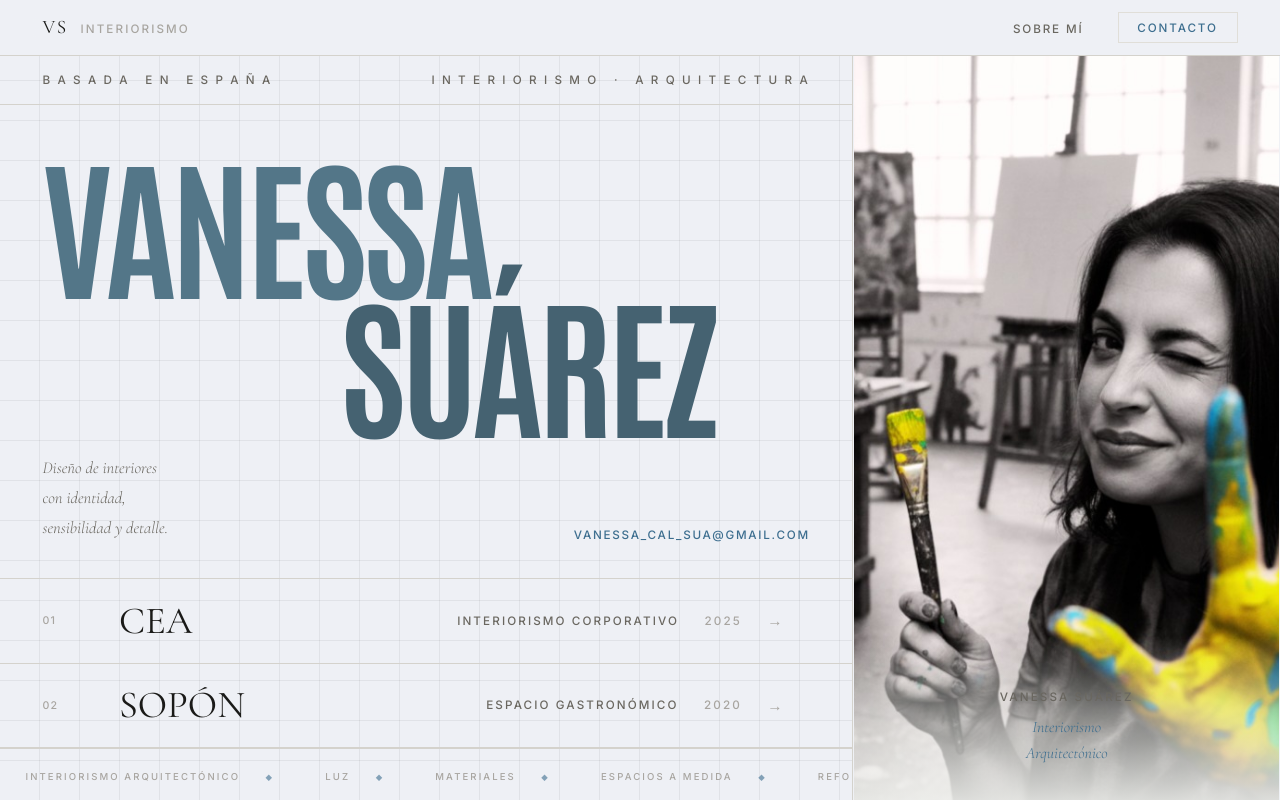
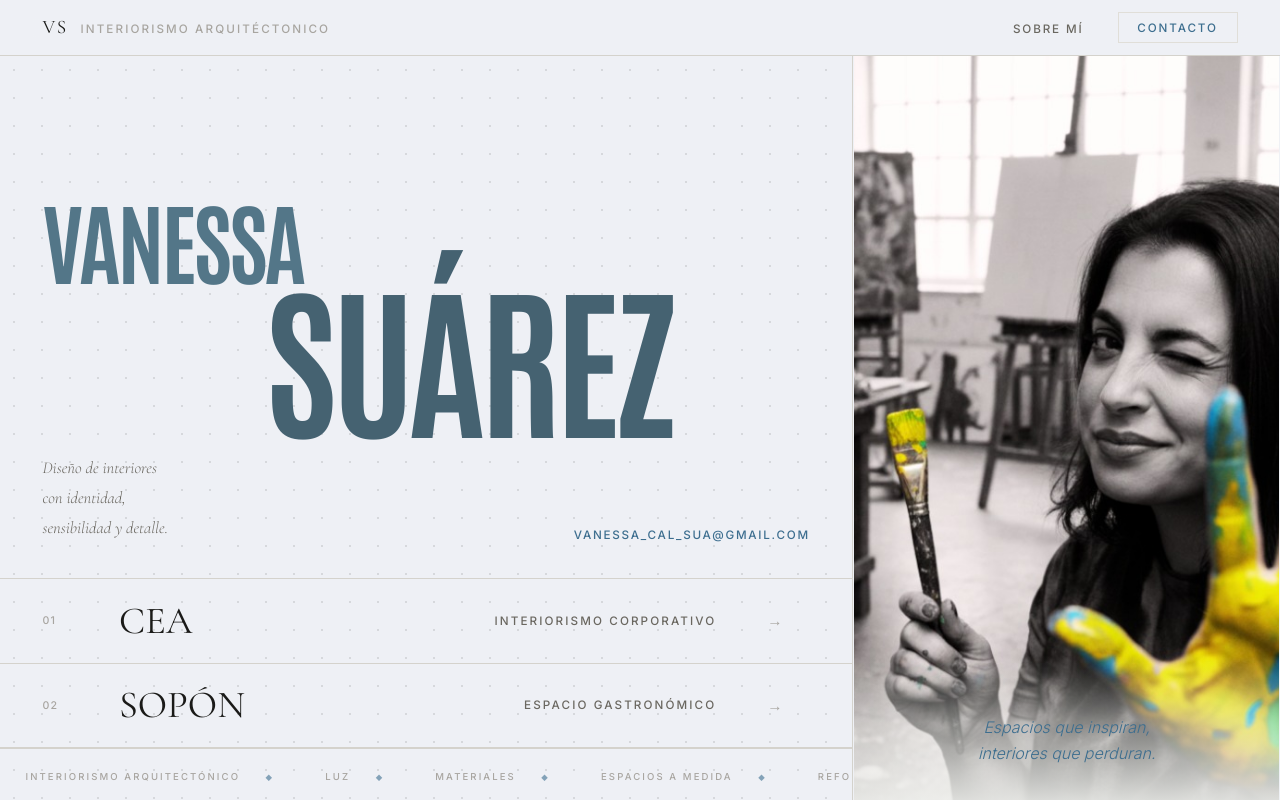
Before and after one commit to CrisMatJi/vanessa-suarez-portfolio, a React (Vite) app: page / in a window 1280 px wide. Built offline with nearby package versions, Linux system fonts and the light colour scheme.

Commit message:
Cambios del mvp inicial. Mejoras en el HomePanel , cambios de fuentes, eliminación de textos redundantes.

```diff
--- a/index.html
+++ b/index.html
@@ -5,7 +5,7 @@
     <link rel="icon" type="image/svg+xml" href="/vite.svg" />
     <meta name="viewport" content="width=device-width, initial-scale=1.0" />
     <meta name="description" content="Vanessa Suárez — Interiorismo Arquitectónico. Diseño de interiores con identidad, sensibilidad y detalle." />
-    <title>Vanessa Suárez — Interiorismo Arquitectónico</title>
+    <title>Vanessa Suárez</title>
     <link rel="preconnect" href="https://fonts.googleapis.com" />
     <link rel="preconnect" href="https://fonts.gstatic.com" crossorigin />
     <link href="https://fonts.googleapis.com/css2?family=Antonio:wght@400;700&family=Cormorant+Garamond:ital,wght@0,300;0,400;0,500;0,600;1,300;1,400&family=Inter:wght@300;400;500&display=swap" rel="stylesheet" />
--- a/src/components/HomePanel.module.css
+++ b/src/components/HomePanel.module.css
@@ -1,3 +1,19 @@
+/* ── Keyframes ── */
+@keyframes slideUp {
+  from { opacity: 0; transform: translateY(40px); }
+  to   { opacity: 1; transform: translateY(0); }
+}
+
+@keyframes fadeIn {
+  from { opacity: 0; }
+  to   { opacity: 1; }
+}
+
+@keyframes slideInRow {
+  from { opacity: 0; transform: translateX(-16px); }
+  to   { opacity: 1; transform: translateX(0); }
+}
+
 /* ── Panel 1: Home / Navigation (2/3 of viewport) ── */
 .panel {
   width: 66.667vw;
@@ -7,23 +23,12 @@
   flex-direction: column;
   overflow: hidden;
   background-color: var(--theme-bg);
-  background-image:
-    repeating-linear-gradient(0deg,   transparent, transparent 39px, rgba(0,0,0,0.06) 39px, rgba(0,0,0,0.06) 40px),
-    repeating-linear-gradient(90deg,  transparent, transparent 39px, rgba(0,0,0,0.06) 39px, rgba(0,0,0,0.06) 40px);
+  background-image: radial-gradient(circle, rgba(0,0,0,0.10) 1px, transparent 1px);
+  background-size: 28px 28px;
   border-right: 1px solid var(--border);
   transition:
     --theme-bg 0.65s cubic-bezier(0.25, 0.46, 0.45, 0.94),
     background-color 0.65s cubic-bezier(0.25, 0.46, 0.45, 0.94);
-}
-
-/* ── Eyebrow ── */
-.eyebrow {
-  display: flex;
-  justify-content: space-between;
-  align-items: center;
-  padding: 0.875rem 2.5rem;
-  border-bottom: 1px solid var(--border);
-  flex-shrink: 0;
 }
 
 /* ── Name block ── */
@@ -45,17 +50,19 @@
 }
 
 .line1 {
-  font-size: clamp(72px, 12vw, 180px);
+  font-size: clamp(42px, 7vw, 110px);
   font-style: normal;
   color: rgb(83, 118, 136);
   display: block;
   letter-spacing: -0.03em;
   text-transform: uppercase;
   white-space: nowrap;
+  animation: slideUp 0.8s cubic-bezier(0.16, 1, 0.3, 1) both;
+  animation-delay: 0.1s;
 }
 
 .line2 {
-  font-size: clamp(72px, 12vw, 180px);
+  font-size: clamp(72px, 13vw, 195px);
   font-style: normal;
   font-weight: 700;
   color: rgb(69, 98, 113);
@@ -63,6 +70,8 @@
   letter-spacing: -0.03em;
   text-transform: uppercase;
   white-space: nowrap;
+  animation: slideUp 0.8s cubic-bezier(0.16, 1, 0.3, 1) both;
+  animation-delay: 0.25s;
 }
 
 .aside {
@@ -71,6 +80,8 @@
   align-items: flex-end;
   justify-content: space-between;
   width: 100%;
+  animation: fadeIn 0.8s ease both;
+  animation-delay: 0.5s;
 }
 
 .tagline {
@@ -112,7 +123,12 @@
   border-bottom: 1px solid var(--border);
   text-align: left;
   transition: background 0.25s;
+  animation: slideInRow 0.6s cubic-bezier(0.16, 1, 0.3, 1) both;
 }
+.projectRow:nth-child(1) { animation-delay: 0.65s; }
+.projectRow:nth-child(2) { animation-delay: 0.8s; }
+.projectRow:nth-child(3) { animation-delay: 0.95s; }
+.projectRow:nth-child(4) { animation-delay: 1.1s; }
 .projectRow:hover {
   background: rgba(255, 255, 255, 0.025);
 }
--- a/src/components/HomePanel.tsx
+++ b/src/components/HomePanel.tsx
@@ -10,18 +10,11 @@ interface Props {
 export default function HomePanel({ onProjectClick, onHover }: Props) {
   return (
     <section className={styles.panel}>
-
-      {/* Eyebrow */}
-      <div className={styles.eyebrow}>
-        <span className="label">B A S A D A &nbsp; E N &nbsp; E S P A Ñ A</span>
-        <span className="label">I N T E R I O R I S M O &nbsp; · &nbsp; A R Q U I T E C T U R A</span>
-      </div>
-
       {/* Name block */}
       <div className={styles.nameBlock}>
         <h1 className={styles.name}>
           <span className={styles.line1}>Vanessa</span>
-          <span className={styles.line2}>&nbsp;&nbsp;&nbsp;&nbsp;&nbsp;&nbsp;&nbsp;&nbsp;&nbsp;&nbsp;&nbsp;&nbsp;&nbsp;Suárez</span>
+          <span className={styles.line2}>&nbsp;&nbsp;&nbsp;&nbsp;&nbsp;&nbsp;&nbsp;&nbsp;&nbsp;Suárez</span>
         </h1>
         <div className={styles.aside}>
           <p className={styles.tagline}>
--- a/src/components/Navbar.tsx
+++ b/src/components/Navbar.tsx
@@ -10,7 +10,7 @@ export default function Navbar({ onAbout, onContact }: NavbarProps) {
     <nav className={styles.nav}>
       <div className={styles.logo}>
         <span className={styles.initials}>VS</span>
-        <span className={styles.brand}>Interiorismo</span>
+        <span className={styles.brand}>Interiorismo Arquitéctonico</span>
       </div>
       <ul className={styles.links}>
         <li><button onClick={onAbout}>Sobre mí</button></li>
--- a/src/components/PortraitPanel.module.css
+++ b/src/components/PortraitPanel.module.css
@@ -59,7 +59,7 @@
 }
 
 .captionSub {
-  font-family: var(--font-serif);
+  font-family: var(--font-sans-serif);
   font-size: 0.9375rem;
   font-style: italic;
   font-weight: 300;
--- a/src/components/PortraitPanel.tsx
+++ b/src/components/PortraitPanel.tsx
@@ -5,8 +5,8 @@ export default function PortraitPanel() {
     <aside className={styles.panel}>
       <img src={`${import.meta.env.BASE_URL}vanessa.jpeg`} alt="Vanessa Suárez" className={styles.photo} />
       <div className={styles.caption}>
-        <span className="label">Vanessa Suárez</span>
-        <p className={styles.captionSub}>Interiorismo<br />Arquitectónico</p>
+        <span className="label"></span>
+        <p className={styles.captionSub}>Espacios que inspiran,<br />interiores que perduran.</p>
       </div>
     </aside>
   );
--- a/src/components/ProjectDetail.module.css
+++ b/src/components/ProjectDetail.module.css
@@ -4,9 +4,8 @@
   height: 100%;
   flex-shrink: 0;
   background-color: var(--theme-bg);
-  background-image:
-    repeating-linear-gradient(0deg,   transparent, transparent 39px, rgba(0,0,0,0.06) 39px, rgba(0,0,0,0.06) 40px),
-    repeating-linear-gradient(90deg,  transparent, transparent 39px, rgba(0,0,0,0.06) 39px, rgba(0,0,0,0.06) 40px);
+  background-image: radial-gradient(circle, rgba(0,0,0,0.10) 1px, transparent 1px);
+  background-size: 28px 28px;
   transition:
     --theme-bg 0.65s cubic-bezier(0.25, 0.46, 0.45, 0.94),
     background-color 0.65s cubic-bezier(0.25, 0.46, 0.45, 0.94);
@@ -60,6 +59,17 @@
   margin-bottom: 1.25rem;
 }
 
+.heroMeta .label,
+.topBar .label {
+  font-family: var(--font-serif);
+  font-size: 0.8125rem;
+  font-style: italic;
+  font-weight: 400;
+  letter-spacing: 0.06em;
+  text-transform: none;
+  color: var(--text-secondary);
+}
+
 .title {
   font-family: 'Antonio', sans-serif;
   font-size: clamp(3.5rem, 9vw, 8rem);
@@ -73,10 +83,11 @@
 
 .subtitle {
   font-family: var(--font-serif);
-  font-size: clamp(1rem, 1.5vw, 1.1875rem);
+  font-size: clamp(1.0625rem, 1.5vw, 1.3125rem);
   font-style: italic;
   font-weight: 300;
   color: var(--text-secondary);
+  letter-spacing: 0.01em;
 }
 
 /* ── Cover image ── */
--- a/src/data/projects.ts
+++ b/src/data/projects.ts
@@ -3,7 +3,6 @@ export interface Project {
   title: string;
   subtitle: string;
   category: string;
-  year: string;
   location: string;
   description: string;
   images: string[];
@@ -26,7 +25,6 @@ export const projects: Project[] = [
     title: 'CEA',
     subtitle: 'Interiorismo Corporativo',
     category: 'Arquitectura Interior',
-    year: '2025',
     location: 'Sevilla, España',
     description:
       'Reforma integral de las instalaciones corporativas de CEA Empresas Andaluzas. El proyecto parte de una paleta de soluciones de lujo contenido: mármol blanco, terciopelo rojo burdeos y detalles en latón dorado definen la recepción y las salas de reunión. La luz indirecta y la volumetría suave de los falsos techos crean una experiencia espacial que transmite solidez, confianza e identidad institucional.',
@@ -38,7 +36,6 @@ export const projects: Project[] = [
     title: 'SOPÓN',
     subtitle: 'Espacio Gastronómico',
     category: 'Interiorismo Gastronómico',
-    year: '2020',
     location: 'Andalucía, España',
     description:
       'SOPÓN es un proyecto de diseño integral para un espacio gastronómico de inspiración andaluza. El concepto parte de la tradición culinaria y cultural del sur: los tablaos, los taberneos, la cerámica artesanal y la luz rasante del atardecer. Se propone una separación de espacios mediante elementos textiles, iluminación escultórica en corten y piezas únicas que dotan al local de carácter y memoria.',
```
